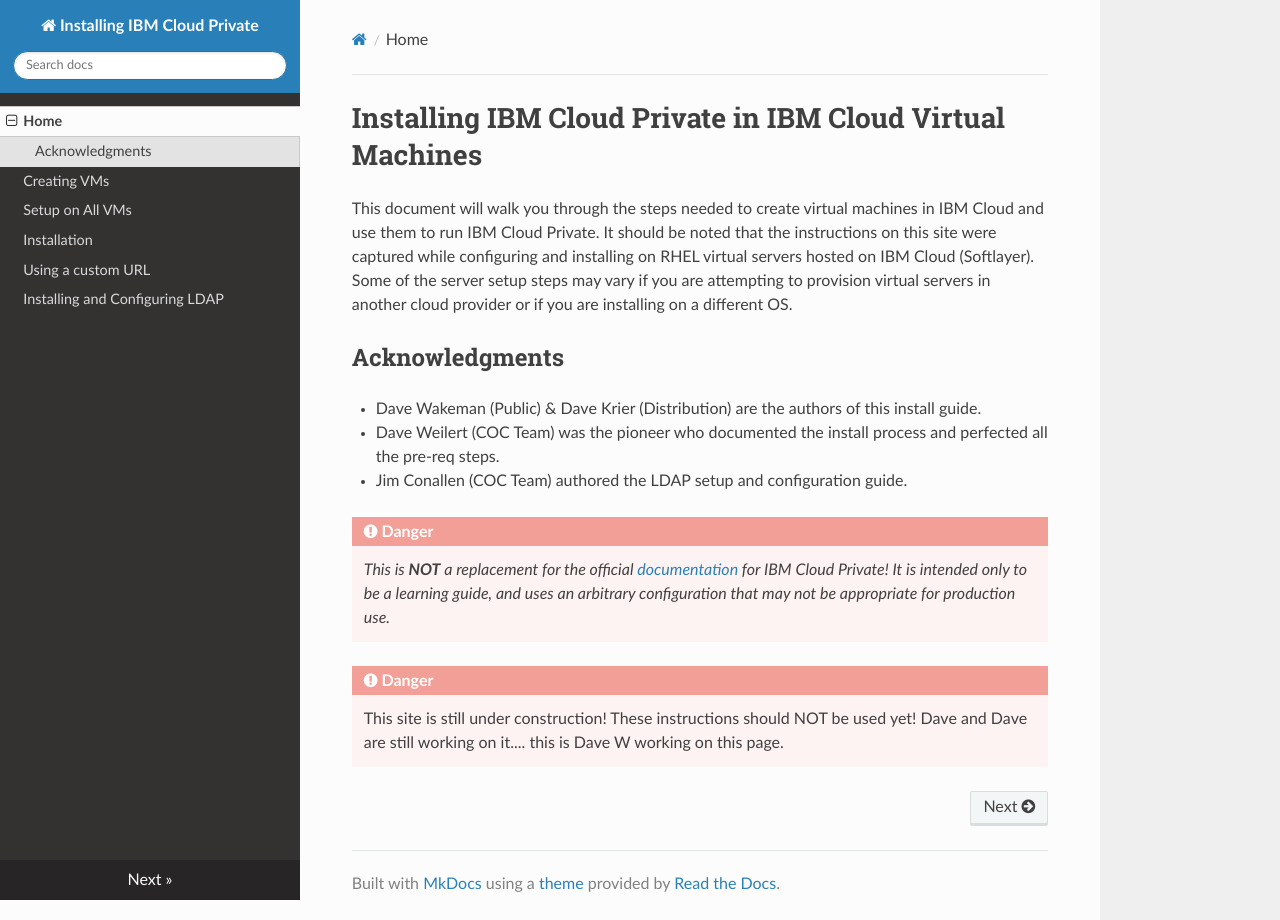
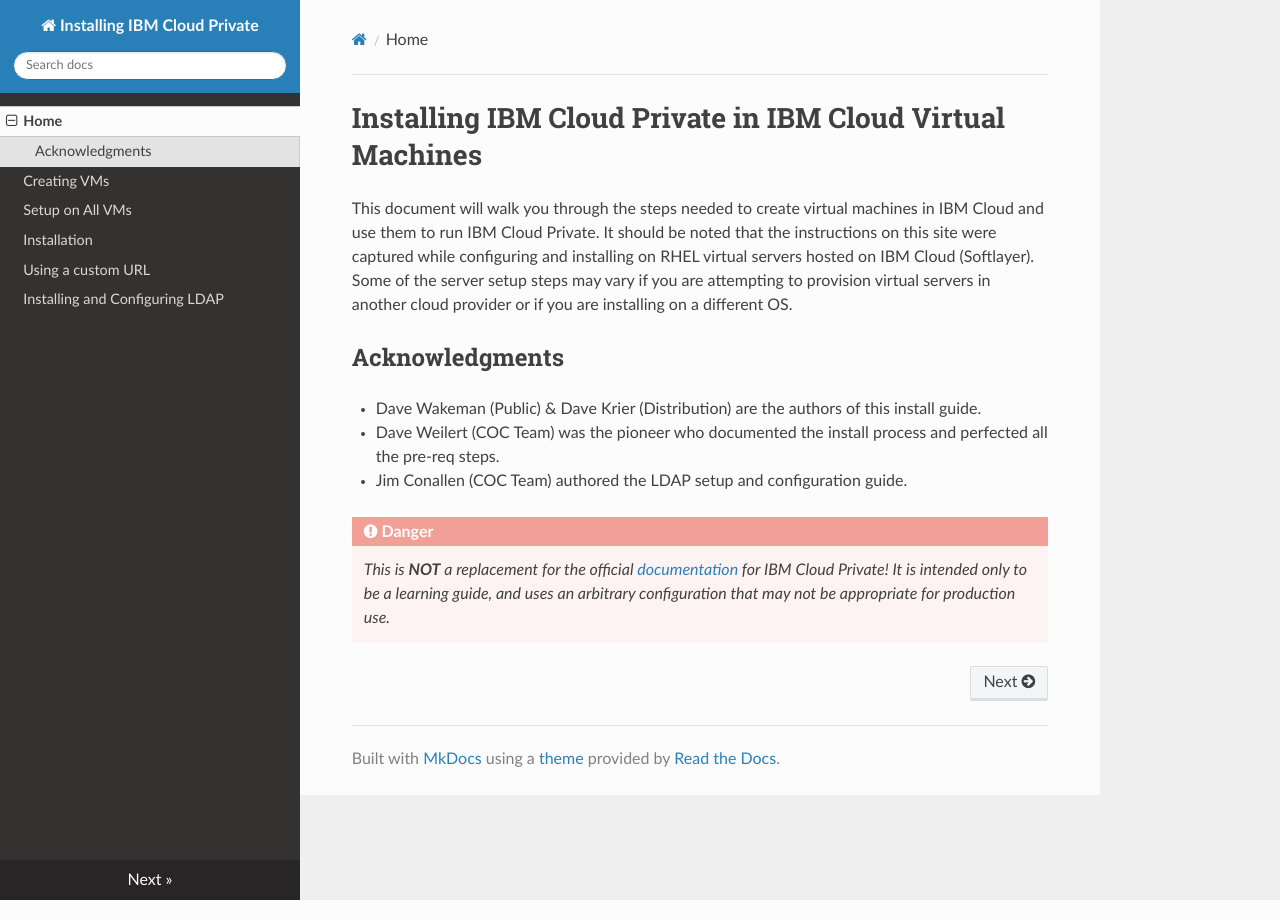
Before and after one commit to IBM-ICP-CoC/ICP-311-Install, an MkDocs documentation site: the page built from docs/index.md, in a window 1280 px wide. Built offline with MkDocs 1.6.1, drawn with Linux system fonts in a browser that asks for light colours; nearby versions of some CDN libraries.

Commit message:
Dave K updates 2

```diff
--- a/docs/index.md
+++ b/docs/index.md
@@ -9,7 +9,3 @@ This document will walk you through the steps needed to create virtual machines
 
 !!! danger
     _This is **NOT** a replacement for the official [documentation](https://www.ibm.com/support/knowledgecenter/en/SSBS6K_3.1.1/kc_welcome_containers.html) for IBM Cloud Private!  It is intended only to be a learning guide, and uses an arbitrary configuration that may not be appropriate for production use._
-
-!!! danger
-    This site is still under construction!  These instructions should NOT be used yet!  Dave and Dave are still working on it....
-    this is Dave W working on this page.
```
